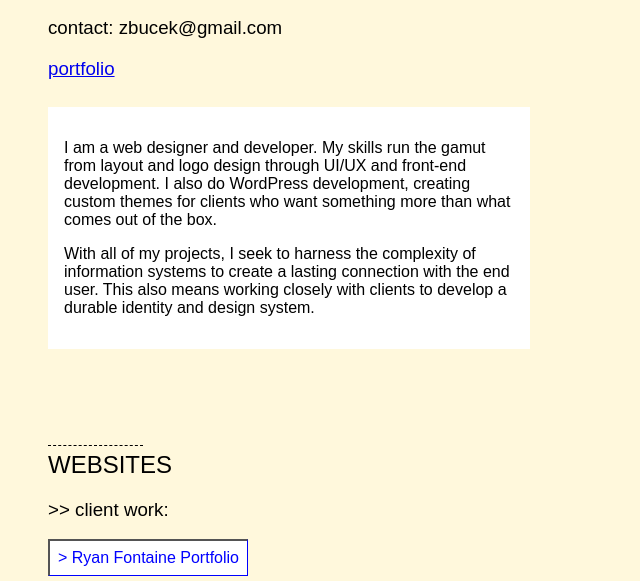
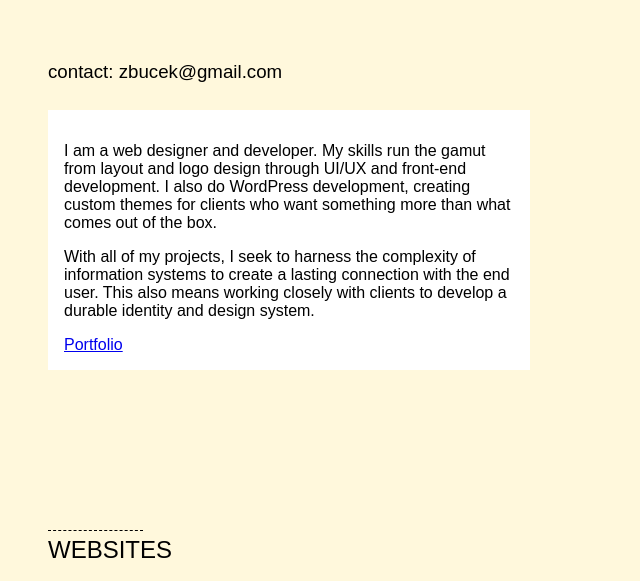
Before and after one commit to ZachBucek/zbs, a plain HTML site: page index.html in a window 1280 px wide. Shown: the part 175-756 px from the top of the page, without its empty margins (0-640 px from the left). Drawn offline with Linux system fonts and the light colour scheme; a web font is replaced by a local one.

Commit message:
quick fixes.

```diff
--- a/index.html
+++ b/index.html
@@ -12,11 +12,13 @@
 
 <main>
 
-        <div class="contact">
-          <h1 class="title-line">ZACH BUCEK STUDIO</h1>
-          <h2>// design & development</h2>
+        <div class="header">
+          <div class="title">
+            <h1 class="title-line">ZACH BUCEK STUDIO</h1>
+            <h2>// design & development</h2>
+          </div>
+
           <h3>contact: zbucek@gmail.com</h3>
-          <h3><a href="https://zachbucek.myportfolio.com/" target="_blank">portfolio</a></h3>
 
           <hr>
 
@@ -27,6 +29,9 @@
             <p>
               With all of my projects, I seek to harness the complexity of information systems to create a lasting connection with the end user. This also means working closely with clients to develop a durable identity and design system.
             </p>
+
+            <a href="https://zachbucek.myportfolio.com/" target="_blank">Portfolio</a>
+
           </div>
       </div>
       <!--END CONTACT-->
--- a/main.css
+++ b/main.css
@@ -48,8 +48,12 @@ h4 {
     }
 }
 
-.contact {
-  margin-bottom: 6em;
+.header {
+  margin-bottom: 10em;
+}
+
+.title {
+  margin-bottom: 4em;
 }
 
 .websites-line {
```
